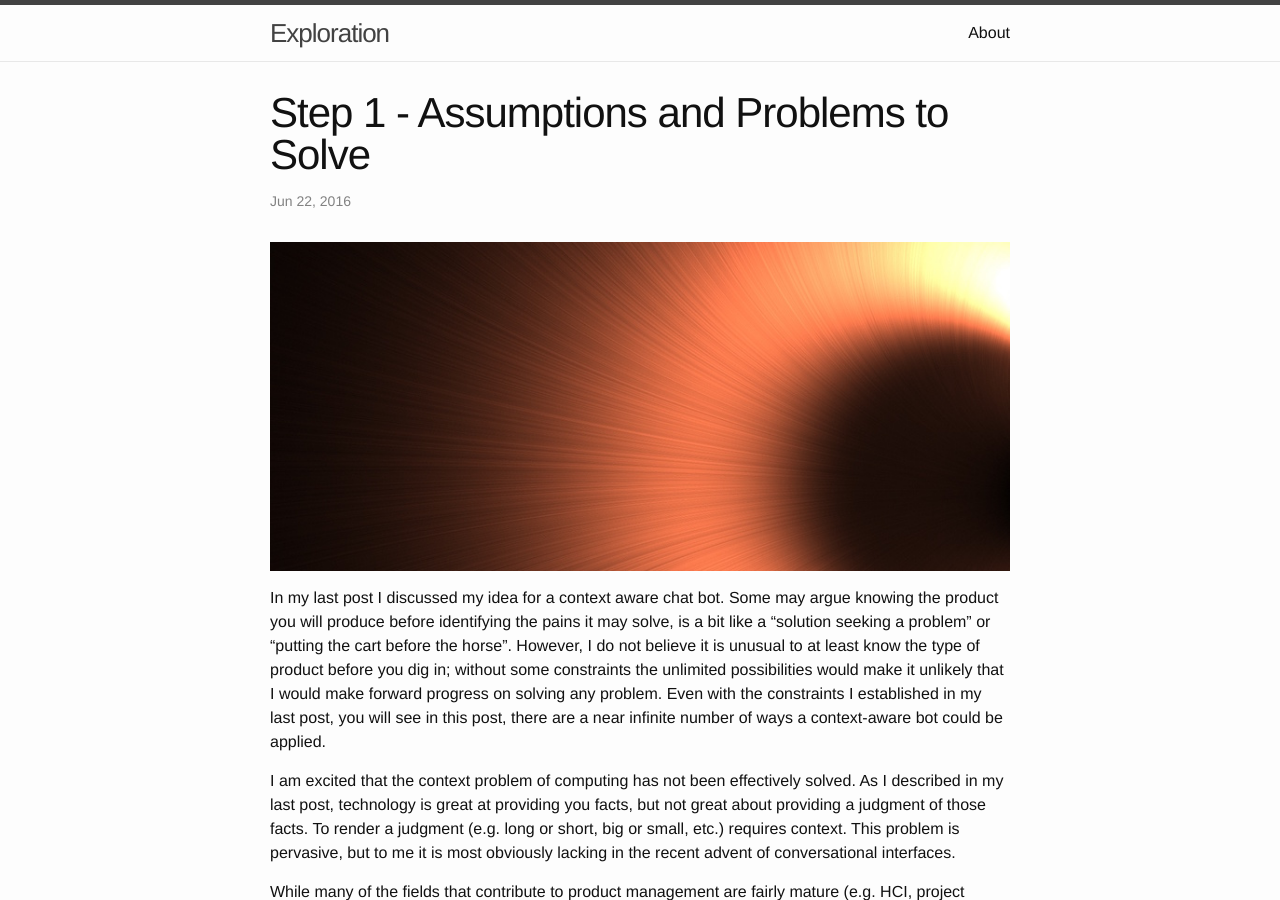
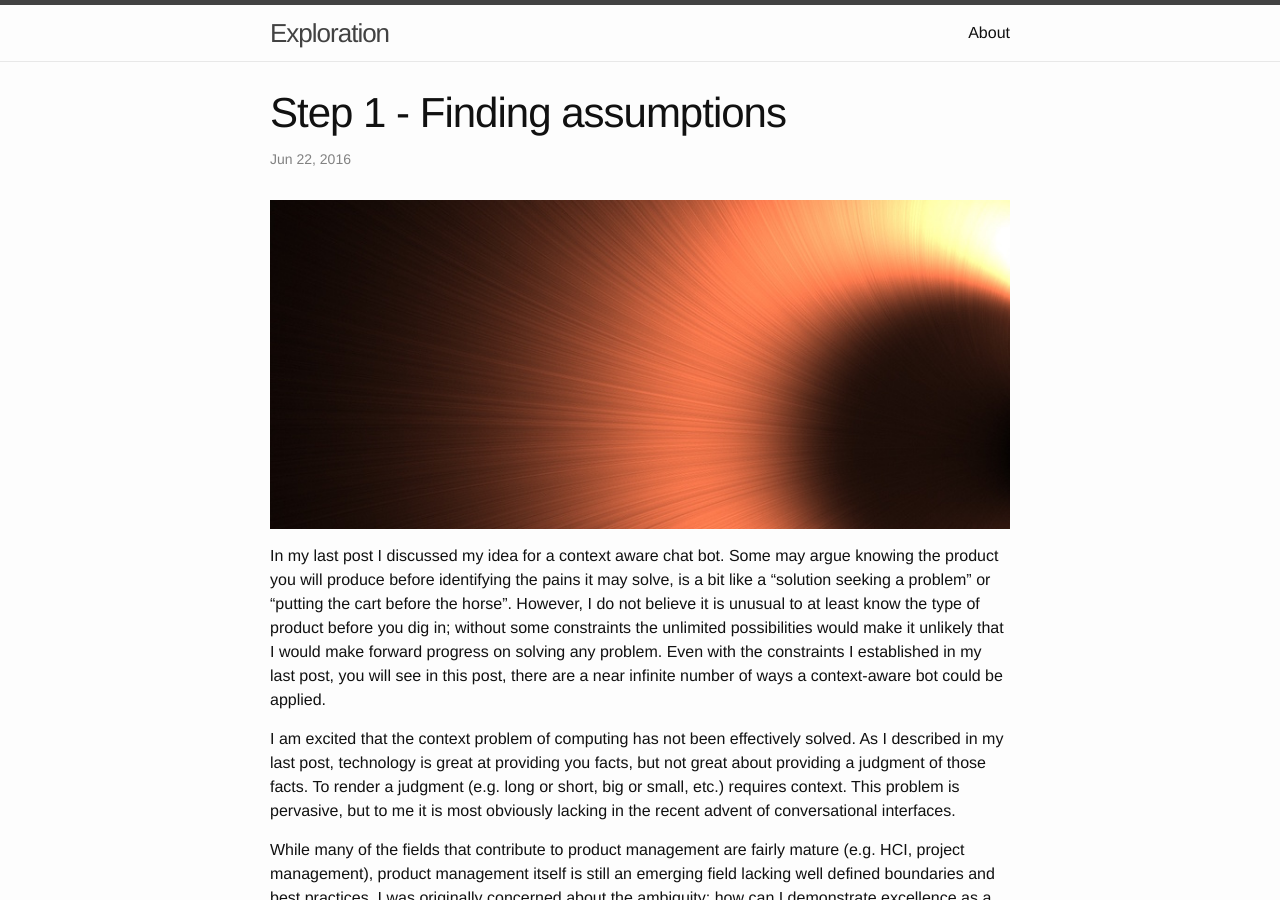
Before and after one commit to willdearman/willdearman, a Jekyll site: the page built from _posts/2016-06-22-step-1.md, in a window 1280 px wide and 900 px high. Built offline with Jekyll 4.4.1, drawn with Linux system fonts in a browser that asks for light colours.

Commit message:
Fracking markdown

```diff
--- a/_posts/2016-06-22-step-1.md
+++ b/_posts/2016-06-22-step-1.md
@@ -1,6 +1,6 @@
 ---
 layout: post
-title: Step 1 - Assumptions and Problems to Solve
+title: Step 1 - Finding assumptions
 categories: [product management]
 tags: [product management journey]
 published: True
@@ -33,6 +33,7 @@ At this point I'm enjoying constraints, as they bring some structure to what ori
 {: rules="groups"}
 
 
+
 # Solving Problems
 For people to use a new product, it must address a problem or pain they experience. Even aspirational products address the problem of the person not yet being what they aspire to be. As I'm a product team of one at this point, I don't have a diverse group with varying life experiences from which to discover unaddressed problems. The unfortunate result is that I'm most likely to solve a problem I experience personally, or at least one I have observed. I wont even pretend to have a broad, worldly, perspective to draw on, so I realize I'm not seeing the majority of problems in the world worth solving. [Hinten Shah](http://women2.com/2013/12/04/create-products-people-love-validating-idea-first/) appropriately warns: "This situation is most common when people decide to solve a problem that they have themselves. You have to make sure enough other people have the problem too." So I will need to validate the assumption that a significant population experiences the problem I'm solving and would benefit from the way I solve it.
 
@@ -40,6 +41,7 @@ For people to use a new product, it must address a problem or pain they experien
 |:-----------|:--------|:----------| :----------:|
 | >1000 people experience the problem being solved | A significant population experiences the problem I'm solving and would benefit from the way I solve it | Yes |
 {: rules="groups"}
+
 
 
 # But What Problem?
```
